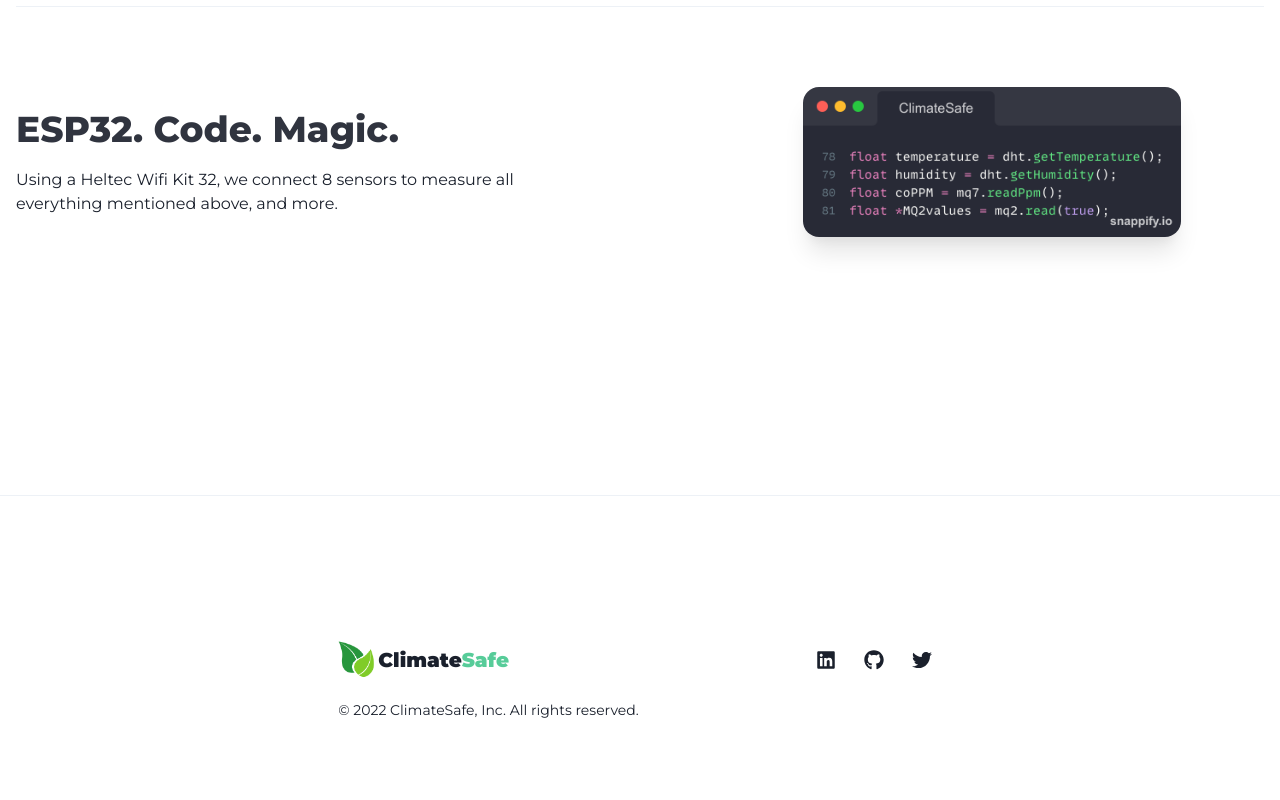
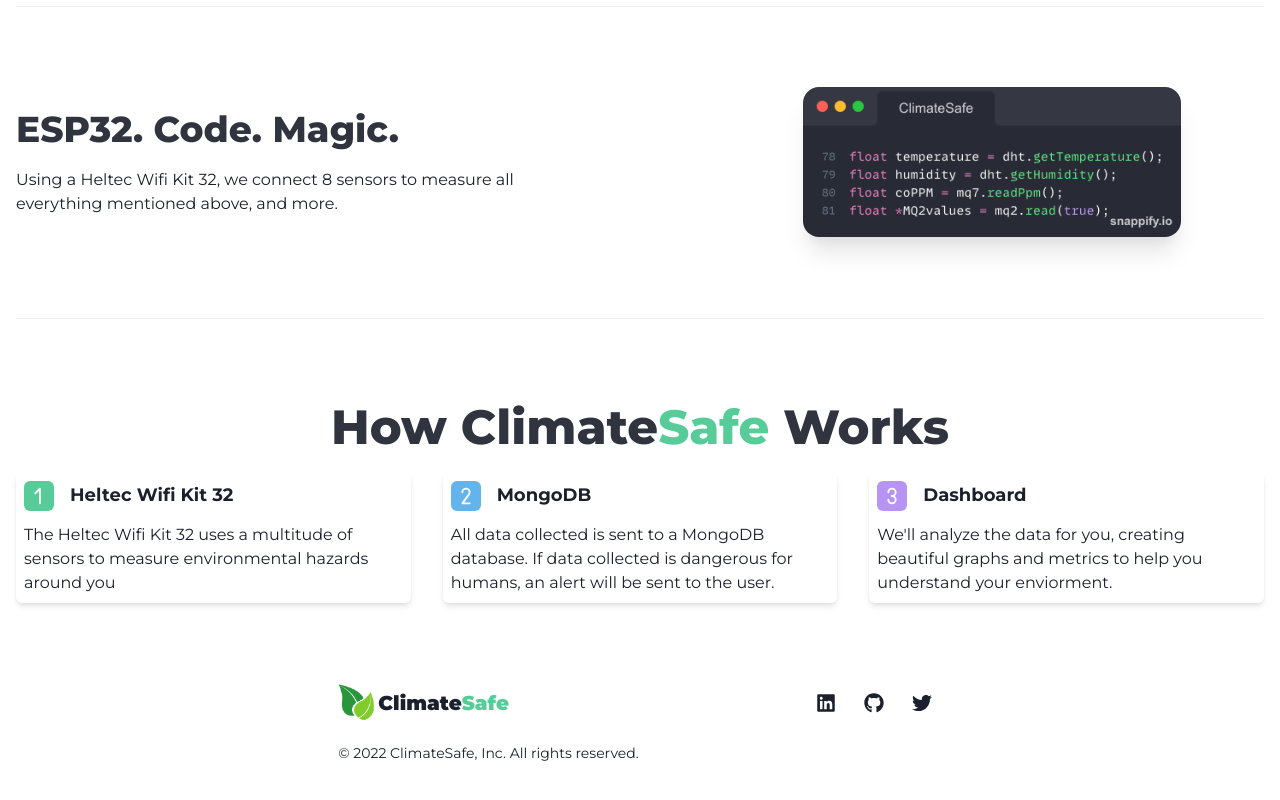
Before and after one commit to ganning127/ClimateSafe, a Next.js app in the folder dashboard/: page / in a window 1280 px wide. Shown: the part 1129-1929 px from the top of the page. Built offline with nearby package versions, Linux system fonts and the light colour scheme; no server answers.

Commit message:
added api route for hardware id

```diff
--- a/dashboard/components/Cards/IconCard.jsx
+++ b/dashboard/components/Cards/IconCard.jsx
@@ -9,7 +9,7 @@
         rounded="md"
         transition="all 0.2s"
         _hover={{
-          bg: "lightgreen",
+          bg: color,
           transform: "scale(1.05)",
         }}
       >
--- a/dashboard/components/Headings/HeadingWithDesc.jsx
+++ b/dashboard/components/Headings/HeadingWithDesc.jsx
@@ -4,7 +4,7 @@
     <Box textAlign="center" maxW="700px" mx="auto">
       <Heading
         as="h1"
-        fontSize={smaller ? "4xl" : "5xl"}
+        fontSize={{ base: "4xl", md: "5xl" }}
         color="text"
         mb="4"
         fontWeight="extrabold"
--- a/dashboard/pages/api/arduino-post.js
+++ b/dashboard/pages/api/arduino-post.js
@@ -5,6 +5,7 @@
   const db = await client.db("climatesafe_arduino");
   const collection = await db.collection("data_points");
 
+  const hardware_id = req.query.hardware_id || "demo-arduino";
   const temp = req.query.temp || null;
   const humidity = req.query.humidity || null;
   const co = req.query.co || null;
@@ -16,6 +17,7 @@
 
   const data = {
     created_at: new Date(),
+    hardware_id,
     temp,
     humidity,
     co,
--- a/dashboard/pages/index.js
+++ b/dashboard/pages/index.js
@@ -7,6 +7,11 @@
   Img,
   Box,
   Heading,
+  List,
+  ListItem,
+  ListIcon,
+  OrderedList,
+  UnorderedList,
 } from "@chakra-ui/react";
 import { Footer } from "../components/Footer";
 import { Landing } from "../components/Landing";
@@ -19,8 +24,9 @@
 import { FaTemperatureHigh } from "react-icons/fa";
 import { WiSmoke, WiHumidity } from "react-icons/wi";
 import { MdOutlineMasks } from "react-icons/md";
-import { BiGasPump } from "react-icons/bi";
+import { BiGasPump, BiMicrochip } from "react-icons/bi";
 import { BsLightbulb } from "react-icons/bs";
+import { TbNumber1, TbNumber2, TbNumber3 } from "react-icons/tb";
 
 const detects = [
   {
@@ -122,9 +128,38 @@
           />
         </SimpleGrid>
 
-        <MedSep />
+        <MedSep line={true} />
+
+        <HeadingWithDesc>
+          How Climate
+          <Text as="span" color="darkgreen">
+            Safe
+          </Text>{" "}
+          Works
+        </HeadingWithDesc>
+
+        <SimpleGrid columns={{ base: 1, md: 2, lg: 3 }} spacing={8}>
+          <IconCard
+            icon={TbNumber1}
+            title="Heltec Wifi Kit 32"
+            desc="The Heltec Wifi Kit 32 uses a multitude of sensors to measure environmental hazards around you"
+            color="darkgreen"
+          />
+          <IconCard
+            icon={TbNumber2}
+            title="MongoDB"
+            desc="All data collected is sent to a MongoDB database. If data collected is dangerous for humans, an alert will be sent to the user."
+            color="blue.300"
+          />
+          <IconCard
+            icon={TbNumber3}
+            title="Dashboard"
+            desc="We'll analyze the data for you, creating beautiful graphs and metrics to help you understand your enviorment."
+            color="purple.300"
+          />
+        </SimpleGrid>
       </Container>
-      <MedSep line={true} />
+
       <Footer />
     </>
   );
```
